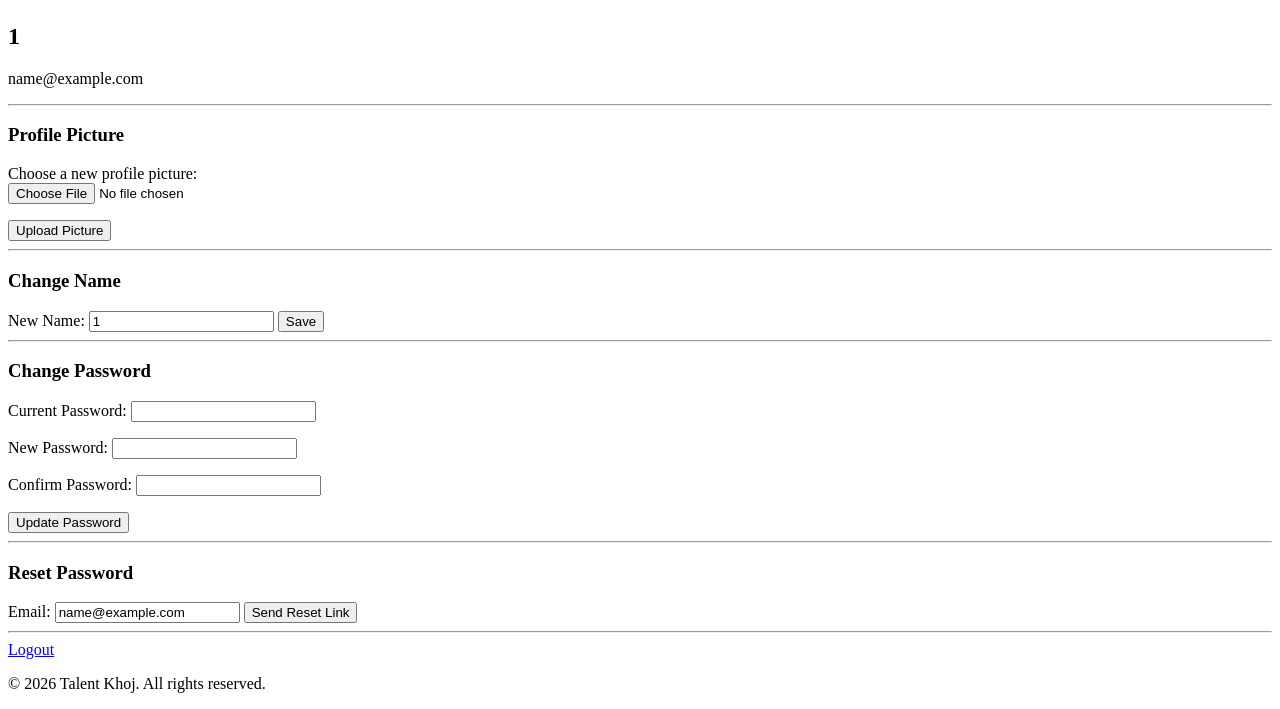
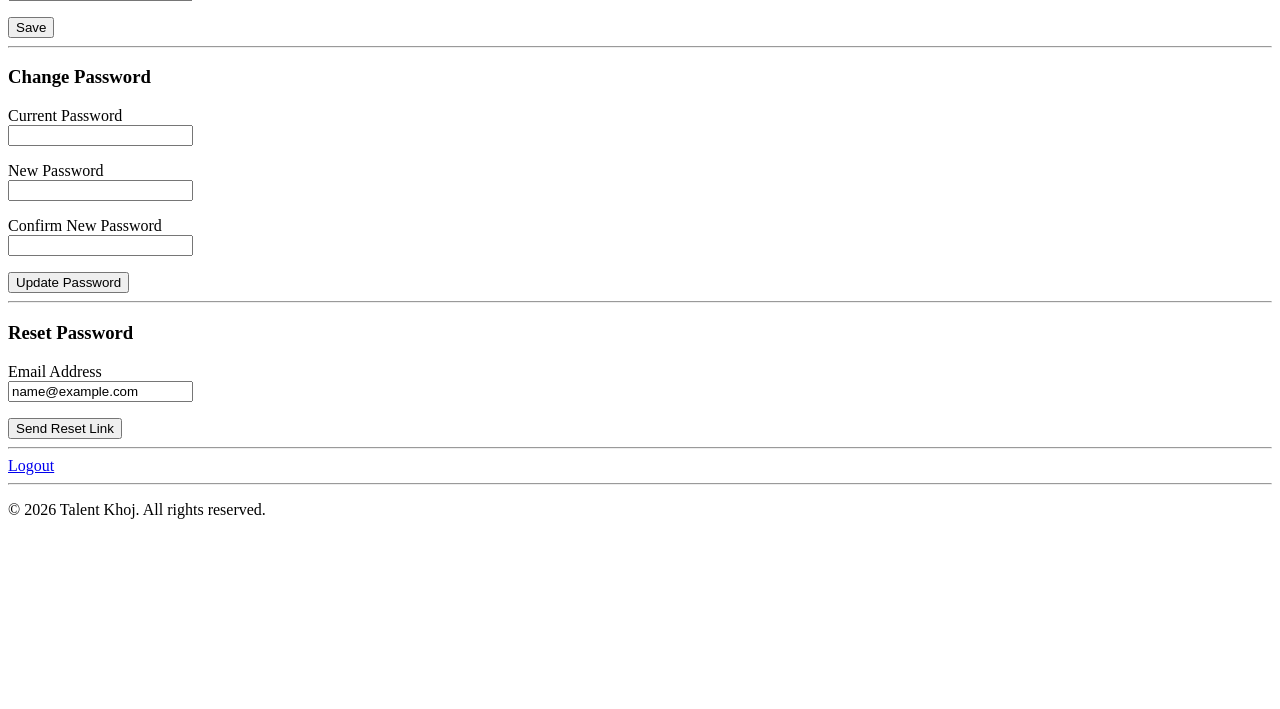
Before and after one commit to tejashexe-spec/Talentkhoj, a Flask app: page /profile in a window 1280 px wide. Shown: the part 429-1138 px from the top of the page. After the commit the page ends 948 px from the top, so only its background shows below. Run offline with Flask 3, Linux system fonts and the light colour scheme; the visitor is signed in with stand-in values (Sample User, id 1).

Commit message:
Profile Dashboard Fix-

```diff
--- a/my_first_flask/templates/base.html
+++ b/my_first_flask/templates/base.html
@@ -4,62 +4,22 @@
     <meta charset="UTF-8">
     <meta name="viewport" content="width=device-width, initial-scale=1.0">
     <title>{% block title %}Talent Khoj{% endblock %}</title>
-    <style>
-        .profile-menu {
-            position: relative;
-            display: inline-block;
-        }
-        .profile-menu img {
-            width: 36px;
-            height: 36px;
-            border-radius: 50%;
-            cursor: pointer;
-            vertical-align: middle;
-            border: 2px solid #ccc;
-        }
-        .dropdown {
-            display: none;
-            position: absolute;
-            right: 0;
-            top: 44px;
-            background: white;
-            border: 1px solid #ccc;
-            border-radius: 6px;
-            min-width: 150px;
-            box-shadow: 0 4px 12px rgba(0,0,0,0.1);
-            z-index: 100;
-        }
-        .dropdown a {
-            display: block;
-            padding: 10px 16px;
-            text-decoration: none;
-            color: #333;
-        }
-        .dropdown a:hover {
-            background: #f5f5f5;
-        }
-        .profile-menu:hover .dropdown {
-            display: block;
-        }
-    </style>
 </head>
 <body>
 
 <nav>
+    <a href="/">Talent Khoj</a> |
     <a href="/">Home</a> |
     {% if session.get('user_id') %}
-        <div class="profile-menu">
-            <img src="https://ui-avatars.com/api/?name={{ session['user_name'] }}&size=36&rounded=true&background=2463ff&color=fff" alt="profile">
-            <div class="dropdown">
-                <a href="/profile">My Profile</a>
-                <a href="/logout">Logout</a>
-            </div>
-        </div>
+        <a href="/profile">{{ session['user_name'] }}</a> |
+        <a href="/logout">Logout</a>
     {% else %}
         <a href="/register">Register</a> |
         <a href="/login">Login</a>
     {% endif %}
 </nav>
+
+<hr>
 
 {% with messages = get_flashed_messages(with_categories=true) %}
     {% if messages %}
@@ -71,11 +31,26 @@
     {% endif %}
 {% endwith %}
 
-{% block content %}{% endblock %}
+<main>
+    {% block content %}{% endblock %}
+</main>
 
+<hr>
 <footer>
     <p>&copy; 2026 Talent Khoj. All rights reserved.</p>
 </footer>
 
+<script>
+    function toggleDropdown(e) {
+        e.stopPropagation();
+        var d = document.getElementById('profileDropdown');
+        if (d) d.classList.toggle('open');
+    }
+    document.addEventListener('click', function() {
+        var d = document.getElementById('profileDropdown');
+        if (d) d.classList.remove('open');
+    });
+</script>
+
 </body>
 </html>
--- a/my_first_flask/templates/home.html
+++ b/my_first_flask/templates/home.html
@@ -3,7 +3,8 @@
 {% block title %}Home | Talent Khoj{% endblock %}
 
 {% block content %}
-<h1>Find internships, jobs, events, and a professional community...</h1>
+<h1>Find internships, jobs, events, and a professional community</h1>
+<p>Nepal's next-gen career platform for freshers and young professionals</p>
 
 <form>
     <input type="text" placeholder="Search roles, companies, or keywords">
--- a/my_first_flask/templates/profile.html
+++ b/my_first_flask/templates/profile.html
@@ -3,23 +3,17 @@
 {% block title %}Profile | Talent Khoj{% endblock %}
 
 {% block content %}
-
 <h1>My Profile</h1>
 
-<!-- Profile Picture -->
-<div>
-    <img src="https://ui-avatars.com/api/?name={{ session['user_name'] }}&size=100&rounded=true&background=2463ff&color=fff" alt="Profile Picture">
-    <h2>{{ session['user_name'] }}</h2>
-    <p>{{ session.get('user_email', '') }}</p>
-</div>
+<p><strong>Name:</strong> {{ session['user_name'] }}</p>
+<p><strong>Email:</strong> {{ session.get('user_email', '') }}</p>
 
 <hr>
 
-<!-- Upload Profile Image (frontend only) -->
 <h3>Profile Picture</h3>
 <form enctype="multipart/form-data">
     <p>
-        <label for="avatar">Choose a new profile picture:</label><br>
+        <label for="avatar">Choose a new profile picture</label><br>
         <input id="avatar" name="avatar" type="file" accept="image/*">
     </p>
     <button type="submit">Upload Picture</button>
@@ -27,30 +21,42 @@
 
 <hr>
 
-<!-- Change Name -->
 <h3>Change Name</h3>
 <form>
-    <label>New Name: <input type="text" name="full_name" value="{{ session['user_name'] }}" required></label>
+    <p>
+        <label for="full_name">New Full Name</label><br>
+        <input id="full_name" type="text" name="full_name" value="{{ session['user_name'] }}" required>
+    </p>
     <button type="submit">Save</button>
 </form>
 
 <hr>
 
-<!-- Change Password -->
 <h3>Change Password</h3>
 <form>
-    <p><label>Current Password: <input type="password" name="current_password" required></label></p>
-    <p><label>New Password: <input type="password" name="new_password" required></label></p>
-    <p><label>Confirm Password: <input type="password" name="confirm_password" required></label></p>
+    <p>
+        <label for="current_password">Current Password</label><br>
+        <input id="current_password" type="password" name="current_password" required>
+    </p>
+    <p>
+        <label for="new_password">New Password</label><br>
+        <input id="new_password" type="password" name="new_password" required>
+    </p>
+    <p>
+        <label for="confirm_password">Confirm New Password</label><br>
+        <input id="confirm_password" type="password" name="confirm_password" required>
+    </p>
     <button type="submit">Update Password</button>
 </form>
 
 <hr>
 
-<!-- Reset Password -->
 <h3>Reset Password</h3>
 <form>
-    <label>Email: <input type="email" name="reset_email" value="{{ session.get('user_email', '') }}" required></label>
+    <p>
+        <label for="reset_email">Email Address</label><br>
+        <input id="reset_email" type="email" name="reset_email" value="{{ session.get('user_email', '') }}" required>
+    </p>
     <button type="submit">Send Reset Link</button>
 </form>
 
```
Also changed, not shown: my_first_flask/templates/login.html (+4 -4 lines), my_first_flask/templates/register.html (+6 -6 lines).
